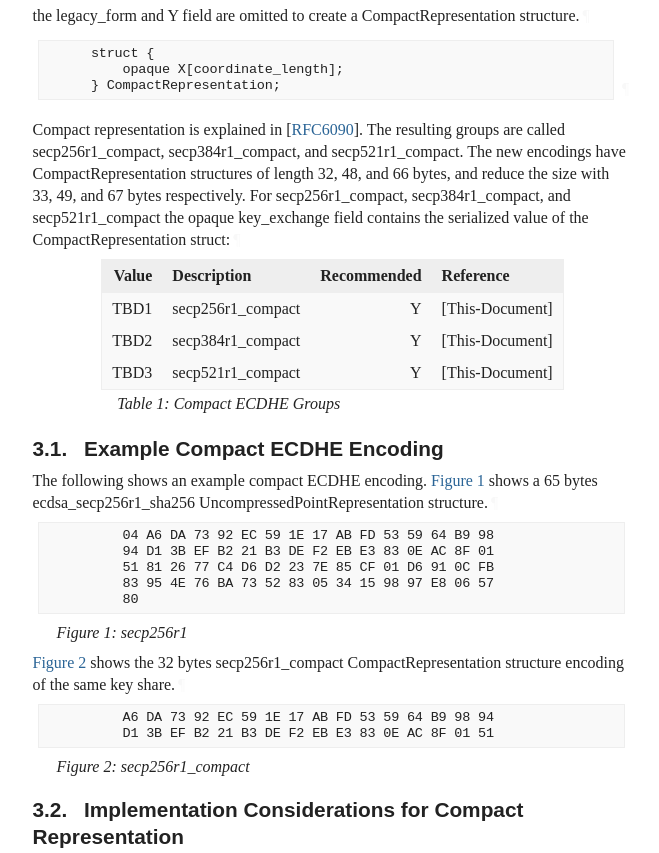
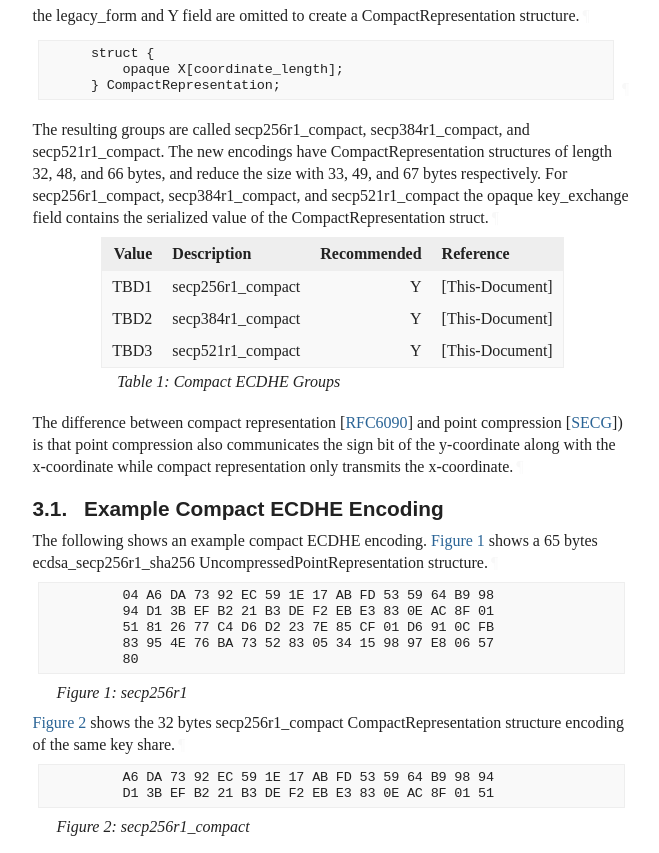
Before and after one commit to emanjon/draft-mattsson-tls-compact-ecc, a plain HTML site: page draft-mattsson-tls-compact-ecc.html in a window 1280 px wide. Shown: the part 1703-2556 px from the top of the page, without its empty margins (92-751 px from the left). Drawn offline with Linux system fonts and the light colour scheme; a web font is replaced by a local one.

Commit message:
Script updating gh-pages from 17b7865. [ci skip]

```diff
--- a/draft-mattsson-tls-compact-ecc.html
+++ b/draft-mattsson-tls-compact-ecc.html
@@ -1234,7 +1234,7 @@ appear in all capitals, as shown here.<a href="#section-2-1" class="pilcrow">¶<
       } CompactRepresentation;
 </pre><a href="#section-3-4" class="pilcrow">¶</a>
 </div>
-<p id="section-3-5">Compact representation is explained in <span>[<a href="#RFC6090" class="cite xref">RFC6090</a>]</span>. The resulting groups are called secp256r1_compact, secp384r1_compact, and secp521r1_compact. The new encodings have CompactRepresentation structures of length 32, 48, and 66 bytes, and reduce the size with 33, 49, and 67 bytes respectively. For secp256r1_compact, secp384r1_compact, and secp521r1_compact the opaque key_exchange field contains the serialized value of the CompactRepresentation struct:<a href="#section-3-5" class="pilcrow">¶</a></p>
+<p id="section-3-5">The resulting groups are called secp256r1_compact, secp384r1_compact, and secp521r1_compact. The new encodings have CompactRepresentation structures of length 32, 48, and 66 bytes, and reduce the size with 33, 49, and 67 bytes respectively. For secp256r1_compact, secp384r1_compact, and secp521r1_compact the opaque key_exchange field contains the serialized value of the CompactRepresentation struct.<a href="#section-3-5" class="pilcrow">¶</a></p>
 <span id="name-compact-ecdhe-groups"></span><div id="ecdhe-table">
 <table class="center" id="table-1">
         <caption>
@@ -1271,6 +1271,7 @@ appear in all capitals, as shown here.<a href="#section-2-1" class="pilcrow">¶<
         </tbody>
       </table>
 </div>
+<p id="section-3-7">The difference between compact representation <span>[<a href="#RFC6090" class="cite xref">RFC6090</a>]</span> and point compression <span>[<a href="#SECG" class="cite xref">SECG</a>]</span>) is that point compression also communicates the sign bit of the y-coordinate along with the x-coordinate while compact representation only transmits the x-coordinate.<a href="#section-3-7" class="pilcrow">¶</a></p>
 <div id="example-compact-ecdhe-encoding">
 <section id="section-3.1">
         <h3 id="name-example-compact-ecdhe-encod">
```
Also changed, not shown: draft-mattsson-tls-compact-ecc.txt.
